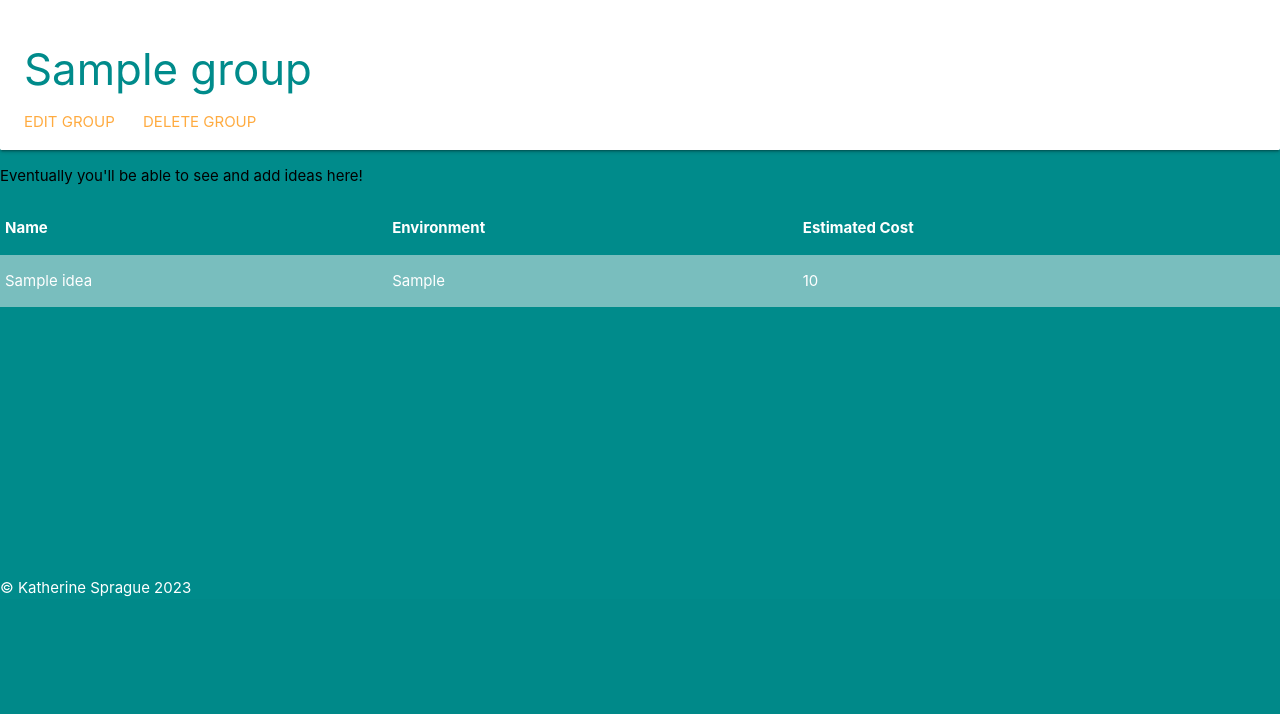
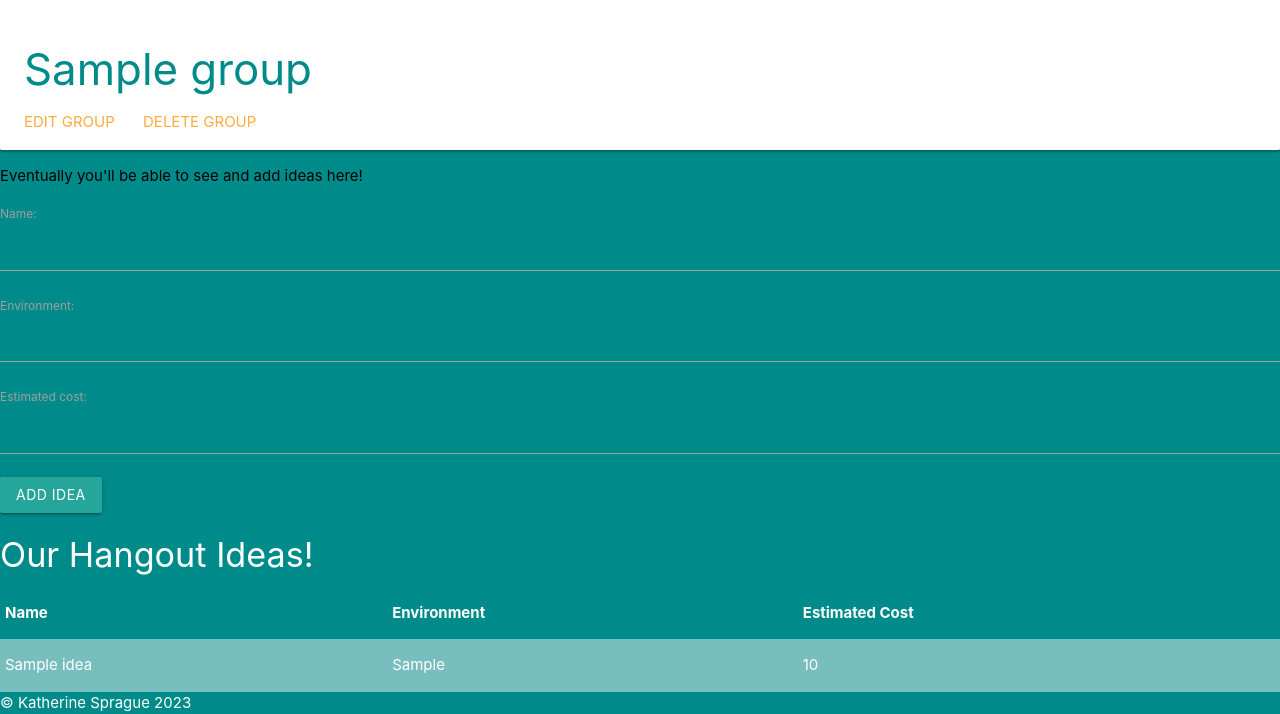
Before and after one commit to nohatekate/what_is_the_plan_p3, a Django app: page /groups/1/ in a window 1280 px wide. Shown: the part 201-915 px from the top of the page. Before the commit the page ends 798 px from the top, so only its background shows below. Run offline with Django 4.2, Linux system fonts and the light colour scheme; a user stored in the database is signed in; tables that the repository leaves empty hold one stand-in row (values such as "Sample post").

Commit message:
add idea form to details page

```diff
--- a/main_app/forms.py
+++ b/main_app/forms.py
@@ -10,4 +10,4 @@ class CreateGroupForm(ModelForm):
 class IdeaForm(ModelForm):
     class Meta:
         model = Idea
-        fields = ['name', 'environment', 'estimated cost']
+        fields = ['name', 'environment', 'estimated_cost']
--- a/main_app/templates/groups/detail.html
+++ b/main_app/templates/groups/detail.html
@@ -16,7 +16,13 @@
 
 <div class="col s6">
     <table class="striped">
+        <form method="POST">
+            {% csrf_token %}
+            {{ idea_form.as_p }}
+            <input type="submit" class="btn" value="Add Idea">
+        </form>
         <thead>
+            <h4>Our Hangout Ideas!</h3>
             <tr>
                 <th>Name</th>
                 <th>Environment</th>
--- a/main_app/views.py
+++ b/main_app/views.py
@@ -7,6 +7,7 @@ from django.contrib.auth.mixins import LoginRequiredMixin
 
 from .models import Group
 from .forms import CreateGroupForm
+from .forms import IdeaForm
 
 
 # Create your views here.
@@ -32,7 +33,8 @@ def groups_index(request):
 @login_required
 def groups_detail(request, group_id):
     group = Group.objects.get(id=group_id)
-    return render(request, 'groups/detail.html', { 'group': group})
+    idea_form = IdeaForm()
+    return render(request, 'groups/detail.html', { 'group': group, 'idea_form': idea_form})
 
 def signup(request):
     error_message = ''
```
